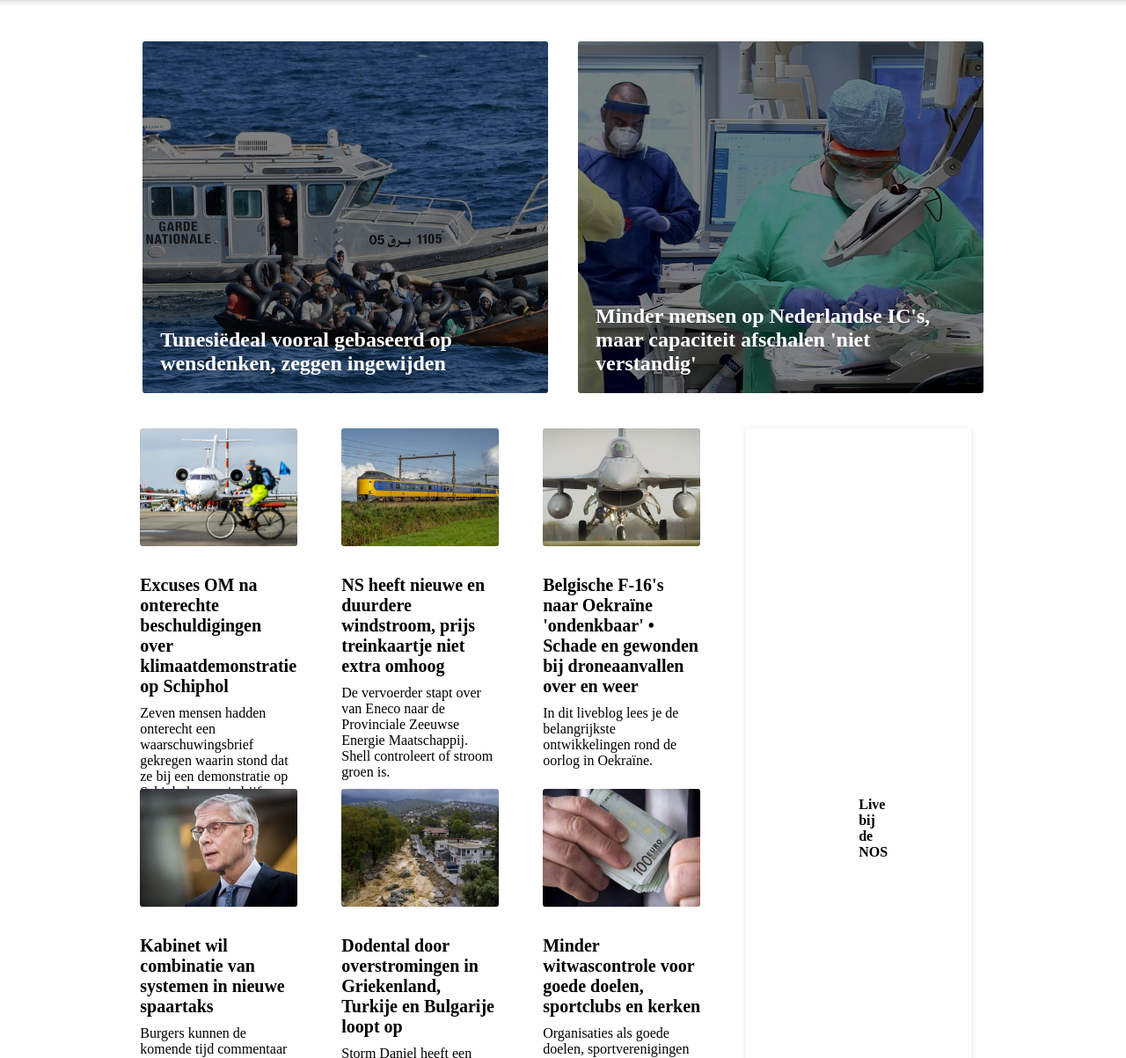
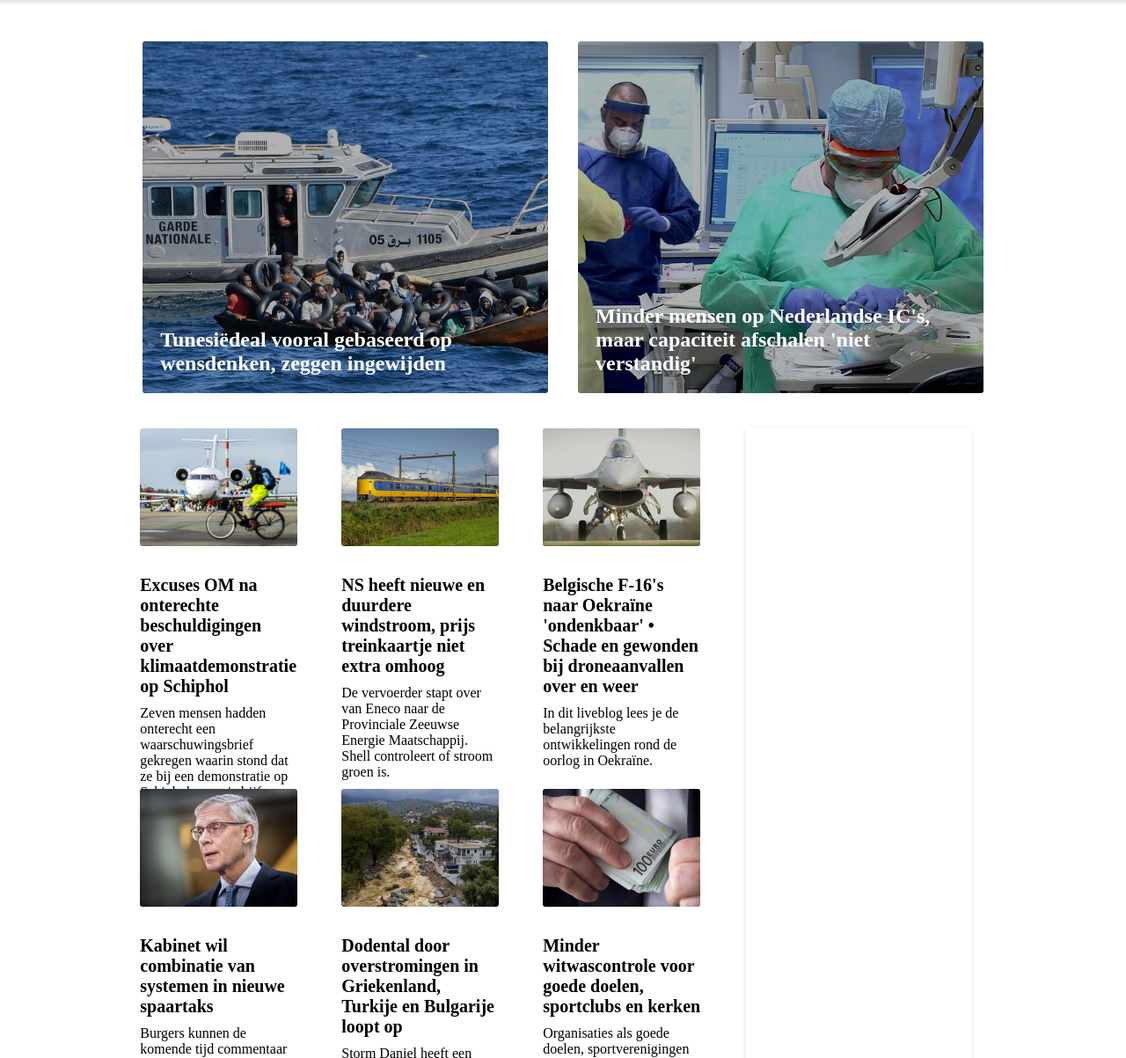
Before and after one commit to lunahilly/techjam-2023, a plain HTML site: page index.html in a window 1280 px wide. Shown: the part 93-1296 px from the top of the page at 88% size. Drawn offline with Linux system fonts and the light colour scheme.

Commit message:
ver genoed

```diff
--- a/css/style.css
+++ b/css/style.css
@@ -88,7 +88,7 @@ article{
     width: 100%;
     height: 100%;
     object-fit: cover;
-    filter: brightness(50%);
+    filter: brightness(70%);
 }
 
 .box  > figure > img:hover{
--- a/index.html
+++ b/index.html
@@ -143,7 +143,7 @@
                 </section>
                 <section class="rightcolum">
                     <div>
-                        <h4>Live bij de NOS</h4>
+                        <h4></h4>
                         <figure>
 
                         </figure>
```
